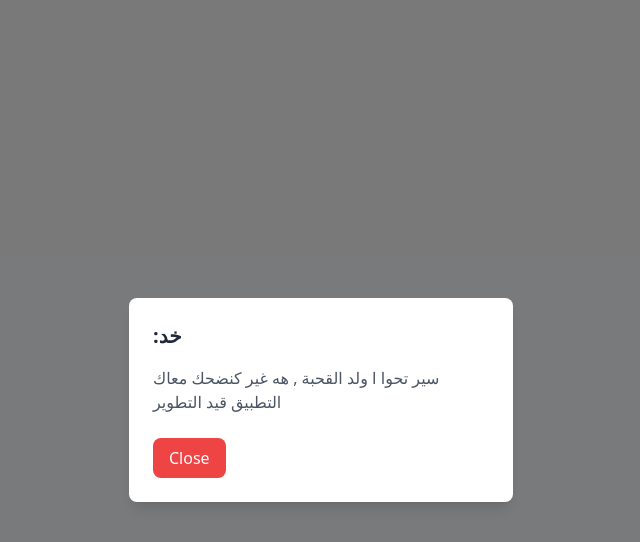
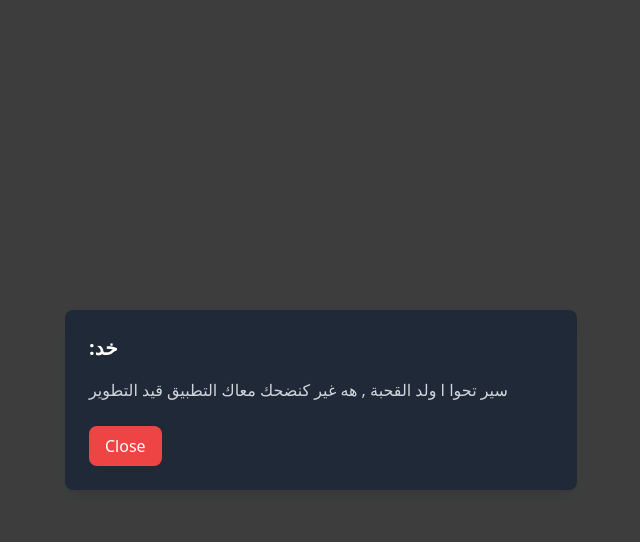
Before and after one commit to Hamza23kaaloul/bd, a plain HTML site: page index.html in a window 1280 px wide. Both pictures are taken after a click on the button "برك هنا". Shown: the whole page, without its empty margins (319-959 px from the left). Drawn offline with nearby package versions, Linux system fonts and the light colour scheme.

Commit message:
Update index.html

```diff
--- a/index.html
+++ b/index.html
@@ -19,20 +19,22 @@
             Install App
         </button>
         <!-- Button -->
-        <button id="openModal" class=" bg-gray-900 text-white px-6 py-3 bg-blue-500 text-white rounded-lg shadow-lg hover:bg-blue-600 focus:outline-none">
-    برك هنا
+        <!-- Button -->
+  <button id="openModal" class="absolute top-4 left-1/2 transform -translate-x-1/2 sm:relative sm:top-0 sm:left-0 sm:transform-none lg:top-4 lg:translate-x-0 px-6 py-3 bg-blue-600 text-white rounded-lg shadow-lg hover:bg-blue-700 focus:outline-none">
+   برك هنا
   </button>
 
   <!-- Modal -->
-  <div id="modal" class="fixed inset-0 bg-black bg-opacity-50 flex items-center justify-center hidden">
-    <div class="bg-white rounded-lg shadow-lg w-96 p-6">
-      <h2 class="text-xl font-semibold text-gray-800 mb-4">:خد </h2>
-      <p class="text-gray-600 mb-6">   سير تحوا ا ولد القحبة , هه غير كنضحك معاك التطبيق قيد التطوير</p>
+  <div id="modal" class="fixed inset-0 bg-black bg-opacity-75 flex items-center justify-center hidden">
+    <div class="bg-gray-800 rounded-lg shadow-lg w-80 sm:w-96 lg:w-[32rem] p-6 text-white">
+      <h2 class="text-xl font-semibold text-white mb-4">:خد</h2>
+      <p class="text-gray-300 mb-6">سير تحوا ا ولد القحبة , هه غير كنضحك معاك التطبيق قيد التطوير</p>
       <button id="closeModal" class="px-4 py-2 bg-red-500 text-white rounded-lg hover:bg-red-600 focus:outline-none">
         Close
       </button>
     </div>
   </div>
+
 
 </div>
   <!-- Script -->
```
